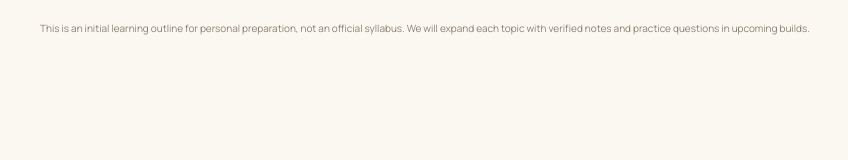
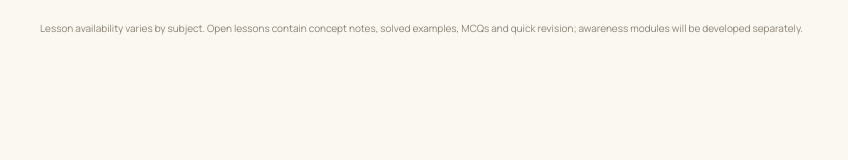
Before and after one commit to malakargorav-ship-it/Transition-Phase, a plain HTML site: page subject.html in a window 1280 px wide. Shown: the part 701-861 px from the top of the page, 20-868 px from the left. Drawn offline with Linux system fonts and the light colour scheme.

Commit message:
Clarify lesson availability on subject pages

```diff
--- a/subject.html
+++ b/subject.html
@@ -2,5 +2,5 @@
 <html lang="en"><head><meta charset="UTF-8"><meta name="viewport" content="width=device-width,initial-scale=1"><meta name="theme-color" content="#171717"><title>Study Centre — Transition Phase</title><link rel="preconnect" href="https://fonts.googleapis.com"><link rel="preconnect" href="https://fonts.gstatic.com" crossorigin><link href="https://fonts.googleapis.com/css2?family=Manrope:wght@400;500;600;700;800&family=Syne:wght@400;500;600;700;800&display=swap" rel="stylesheet"><link rel="stylesheet" href="styles.css"><link rel="stylesheet" href="subject.css"></head>
 <body><header class="topbar"><a class="brand" href="index.html"><span class="brand-mark">T<span>.</span></span><span class="brand-name">TRANSITION<span>PHASE</span></span></a><a class="nav-cta" href="index.html#subjects">← All subjects</a></header>
 <main class="subject-page section-wrap"><div class="subject-breadcrumb"><a href="index.html">HOME</a><span>/</span><span>STUDY CENTRE</span></div><section class="subject-hero"><div><div class="eyebrow"><span class="eyebrow-line"></span><span id="subjectCategory">YOUR STUDY MAP</span></div><h1 id="subjectTitle">Study Centre</h1><p id="subjectDescription">Choose a topic and build your understanding one step at a time.</p></div><div class="subject-progress"><span>YOUR PROGRESS</span><strong id="progressCount">0 / 0</strong><div class="progress-track"><i id="progressBar"></i></div><small>Completed topics are saved in this browser.</small></div></section>
-<section class="topic-section"><div class="topic-heading"><div><div class="eyebrow"><span class="eyebrow-line"></span> LEARNING PATH</div><h2>Topics to explore</h2></div><span class="topic-count" id="topicCount"></span></div><div id="topicList" class="topic-list"></div><p class="topic-note">This is an initial learning outline for personal preparation, not an official syllabus. We will expand each topic with verified notes and practice questions in upcoming builds.</p></section>
+<section class="topic-section"><div class="topic-heading"><div><div class="eyebrow"><span class="eyebrow-line"></span> LEARNING PATH</div><h2>Topics to explore</h2></div><span class="topic-count" id="topicCount"></span></div><div id="topicList" class="topic-list"></div><p class="topic-note">Lesson availability varies by subject. Open lessons contain concept notes, solved examples, MCQs and quick revision; awareness modules will be developed separately.</p></section>
 </main><footer class="footer section-wrap"><a class="brand" href="index.html"><span class="brand-mark">T<span>.</span></span><span class="brand-name">TRANSITION<span>PHASE</span></span></a><span>LEARN WITH CLARITY. PRACTISE WITH PURPOSE.</span><span>© 2026 TRANSITION PHASE</span></footer><script src="subject.js"></script></body></html>
```
